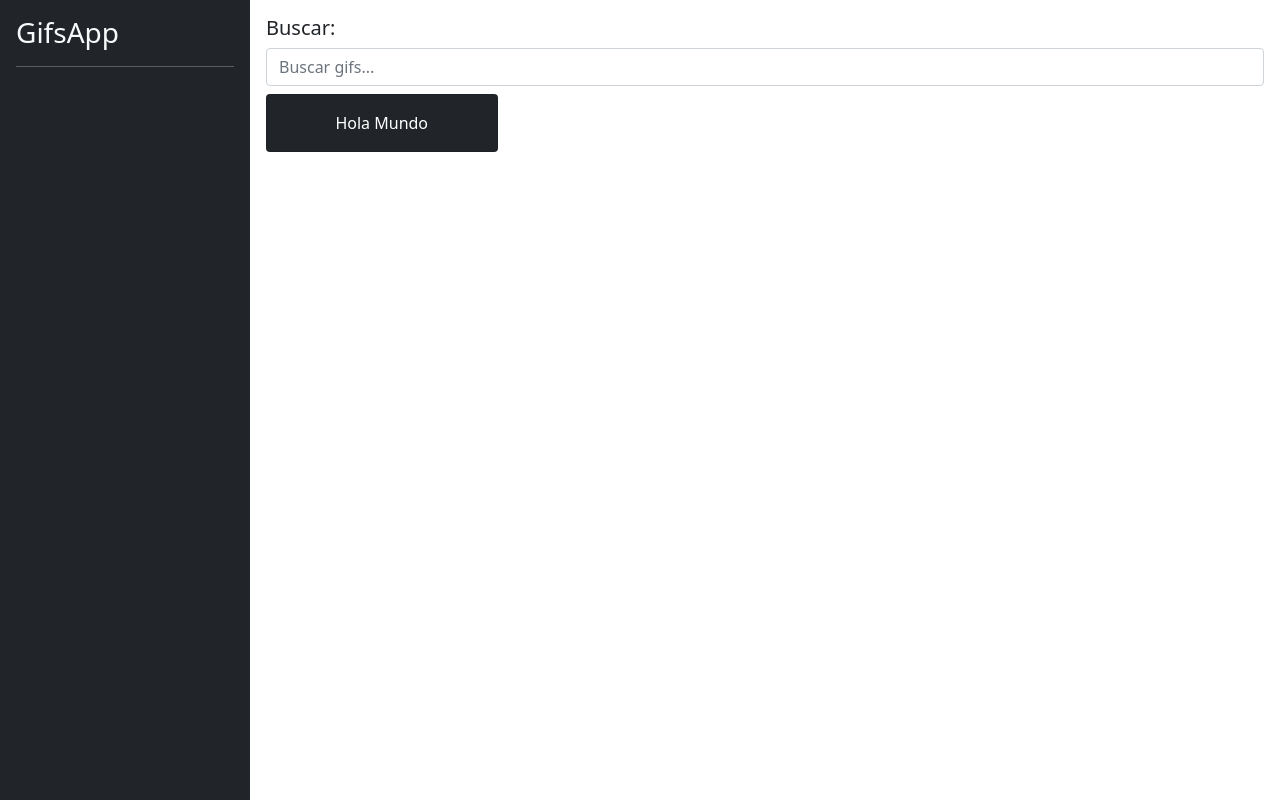
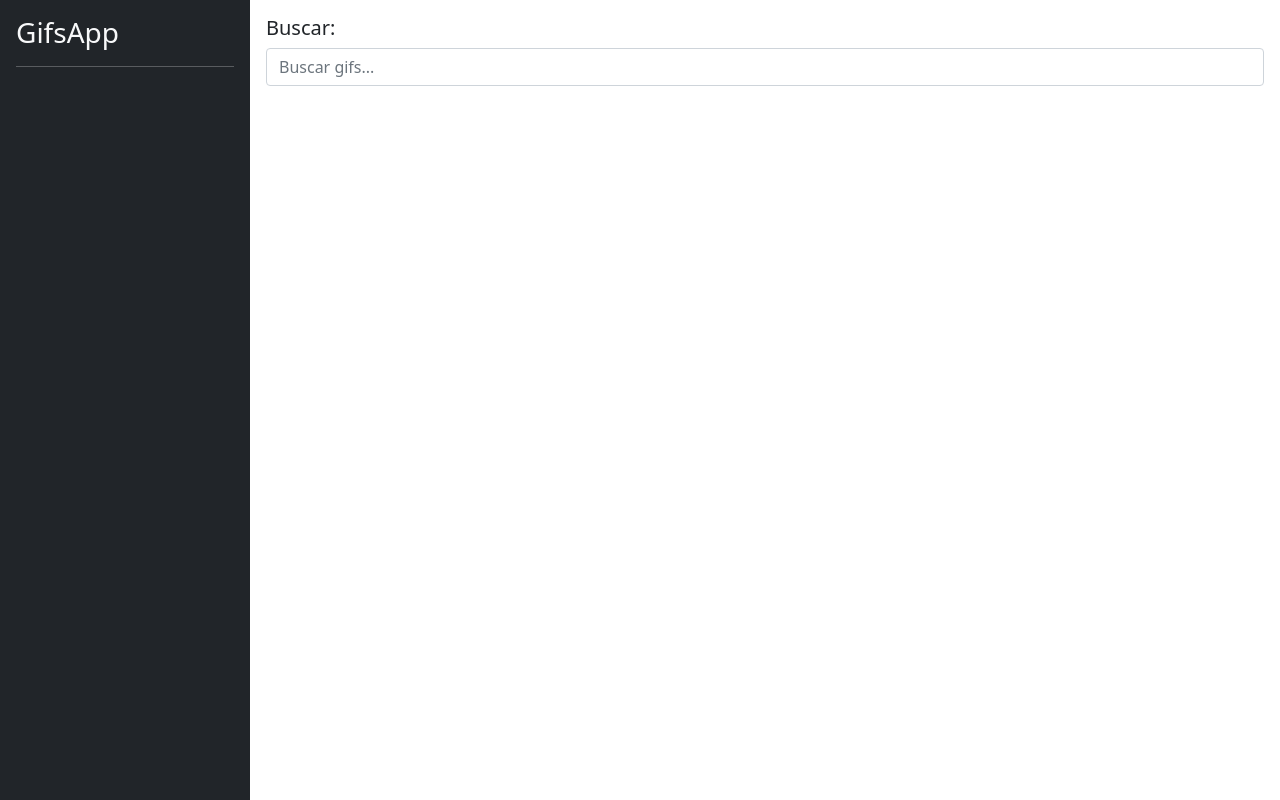
Before and after one commit to Deriman/gifs-app, an Angular app: page / in a window 1280 px wide. Built offline with nearby package versions, Linux system fonts and the light colour scheme.

Commit message:
Pasamos la data recibida de la api al componente Cardlist a traves de un input entre el padre HomePage y el CardList. Para ello inyectamos el servicio al HomePage para disponer de la data.

```diff
--- a/src/app/gifs/components/card-list/card-list.component.html
+++ b/src/app/gifs/components/card-list/card-list.component.html
@@ -1,12 +1,14 @@
 <div class="row">
-    <div class="col-sm-6 col-md-3">
+
+    <div *ngFor="let gif of gifs" class="col-12 col-sm-6 col-md-4 col-lg-2">
         <div class="card mb-2 text-center bg-dark" >
             <!-- TODO: Poner gifs -->
              <div class="card-body text-white">
                 <p class="card-text">
-                    Hola Mundo
+                   {{ gif.title }}
                 </p>
              </div>
         </div>
     </div>
+
 </div>
--- a/src/app/gifs/components/card-list/card-list.component.ts
+++ b/src/app/gifs/components/card-list/card-list.component.ts
@@ -1,4 +1,5 @@
-import { Component, OnInit } from '@angular/core';
+import { Component, Input, OnInit } from '@angular/core';
+import { Gif } from '../../interfaces/gifs.interface';
 
 @Component({
     selector: 'gifs-card-list',
@@ -7,4 +8,7 @@ import { Component, OnInit } from '@angular/core';
 
 export class CardListComponent {
 
+    @Input()
+    public gifs: Gif[] = []
+
 }
--- a/src/app/gifs/pages/home/home-page.component.html
+++ b/src/app/gifs/pages/home/home-page.component.html
@@ -5,6 +5,6 @@
     </div>
     <div class="col-12 pt-2">
         <!-- Listado de Gifs -->
-       <gifs-card-list></gifs-card-list>
+       <gifs-card-list [gifs] = "gifs"></gifs-card-list>
     </div>
 </div>
--- a/src/app/gifs/pages/home/home-page.component.ts
+++ b/src/app/gifs/pages/home/home-page.component.ts
@@ -1,4 +1,6 @@
 import { Component } from '@angular/core';
+import { GifsService } from '../../services/gifs.service';
+import { Gif } from '../../interfaces/gifs.interface';
 
 @Component({
   selector: 'gifs-home-page',
@@ -6,4 +8,12 @@ import { Component } from '@angular/core';
 })
 export class HomePageComponent {
 
+  constructor( private gifsService: GifsService) {
+
+  }
+
+  get gifs():Gif[] {
+    return this.gifsService.gifsList;
+  }
+
 }
```
